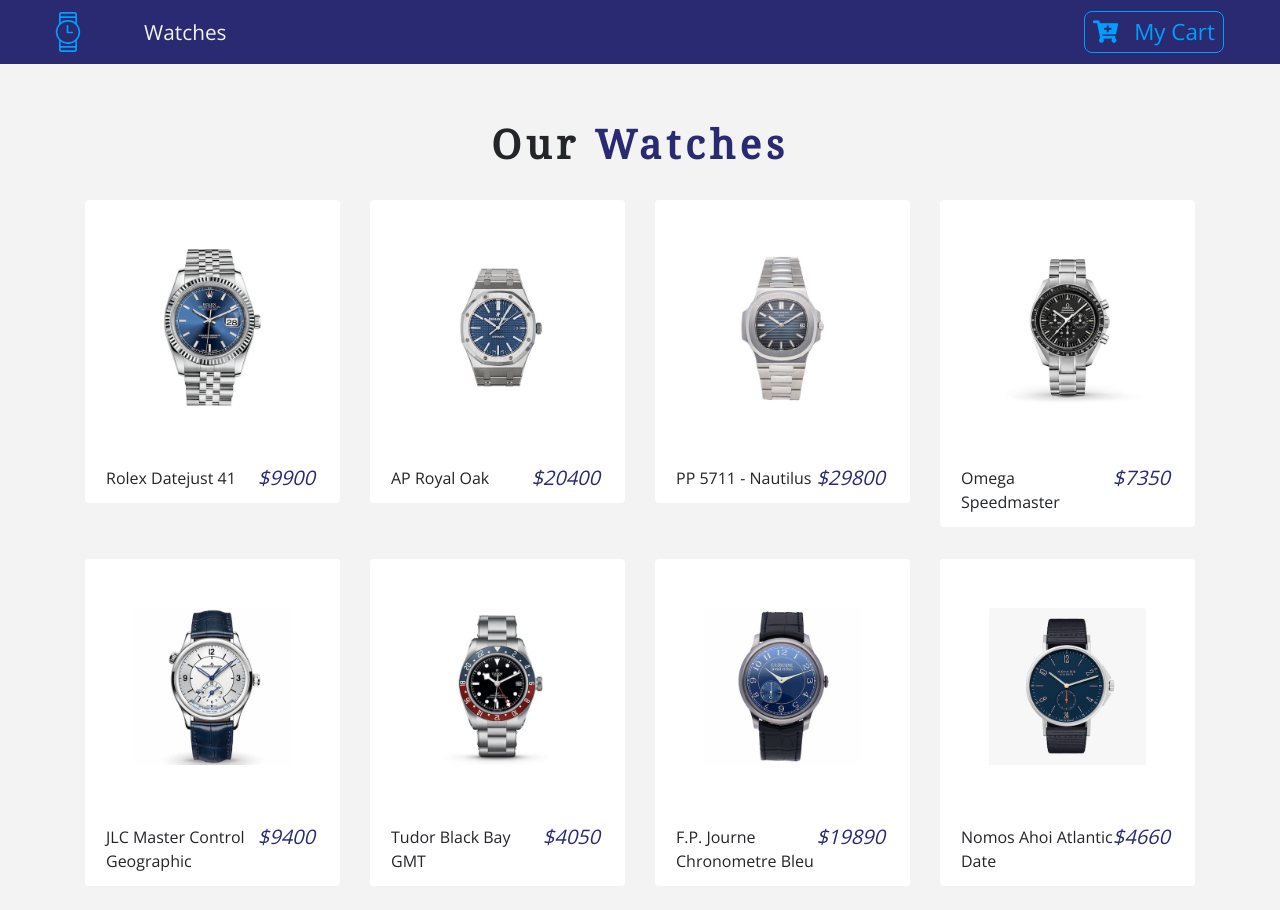
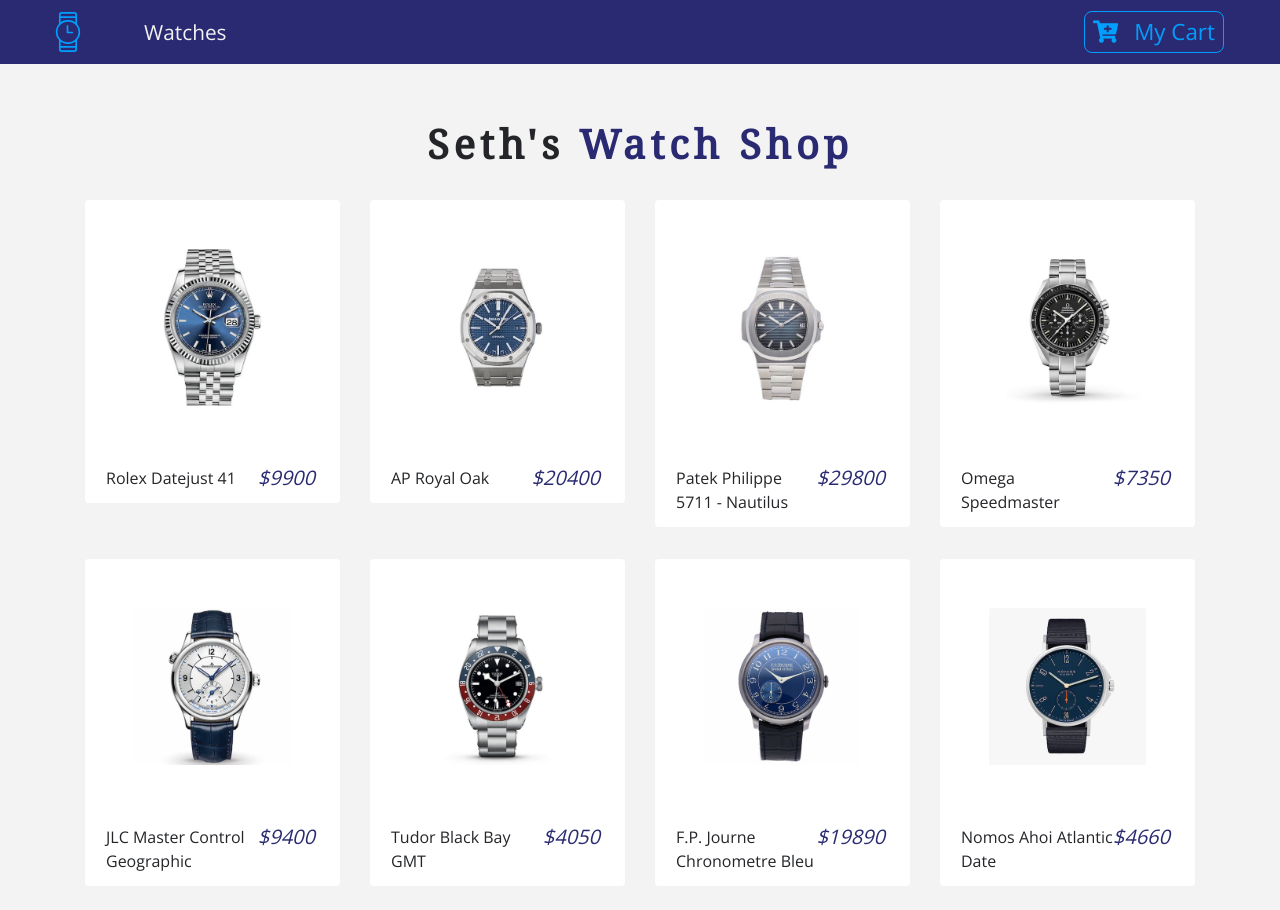
Before and after one commit to sethfeingold/watch-store-react, a React (Create React App) app: page / in a window 1280 px wide. Shown: the top 910 px of the page. Built offline with nearby package versions, Linux system fonts and the light colour scheme.

Commit message:
cart methods added to context (increment, decrement, remove item, clear cart), functionality to be added

```diff
--- a/src/components/ProductList.js
+++ b/src/components/ProductList.js
@@ -9,7 +9,7 @@
             <React.Fragment>
                 <div className="py-5">
                     <div className="container">
-                        <Title name="Our" title="Watches"/>
+                        <Title name="Seth's" title="Watch Shop"/>
                         <div className="row">
                             <ProductConsumer>
                                 {(value) => {
--- a/src/context.js
+++ b/src/context.js
@@ -13,6 +13,9 @@
         cart: [],
         modalOpen: false,
         modalProduct: detailProduct,
+        cartSubtotal: 0,
+        cartTax: 0,
+        cartTotal: 0
     };
 
     componentDidMount() {
@@ -88,6 +91,22 @@
         );
     };
 
+    increment = (id) => {
+        console.log('this is increment method');
+    };
+
+    decrement = (id) => {
+        console.log('this is decrement method');
+    };
+
+    removeFromCart = (id) => {
+        console.log('removed from cart');
+    };
+
+    clearCart = () => {
+        console.log('cart cleared');
+    };
+
     render() {
         return (
             <ProductContext.Provider value={{
@@ -95,7 +114,11 @@
 handleDetail: this.handleDetail,
 addToCart: this.addToCart,
 openModal: this.openModal,
-closeModal: this.closeModal
+closeModal: this.closeModal,
+increment: this.increment,
+decrement: this.decrement,
+removeFromCart: this.removeFromCart,
+clearCart: this.clearCart
             }}>
                 {this.props.children}
             </ProductContext.Provider>
--- a/src/data.js
+++ b/src/data.js
@@ -25,7 +25,7 @@
   },
   {
     id: 3,
-    title: "PP 5711 - Nautilus",
+    title: "Patek Philippe 5711 - Nautilus",
     img: "img/watch-3.jpg",
     price: 29800,
     company: "Patek Philippe",
```
